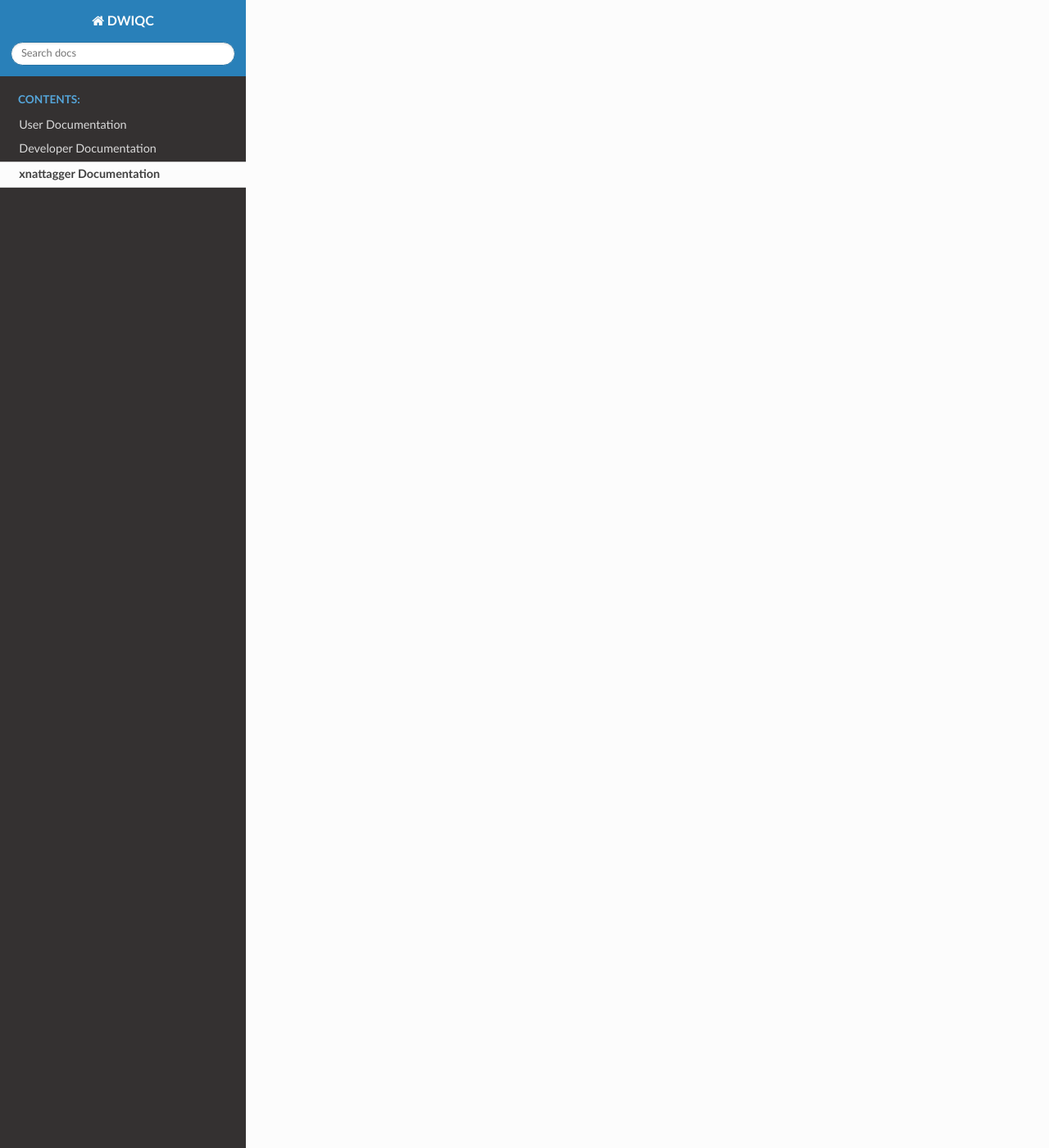
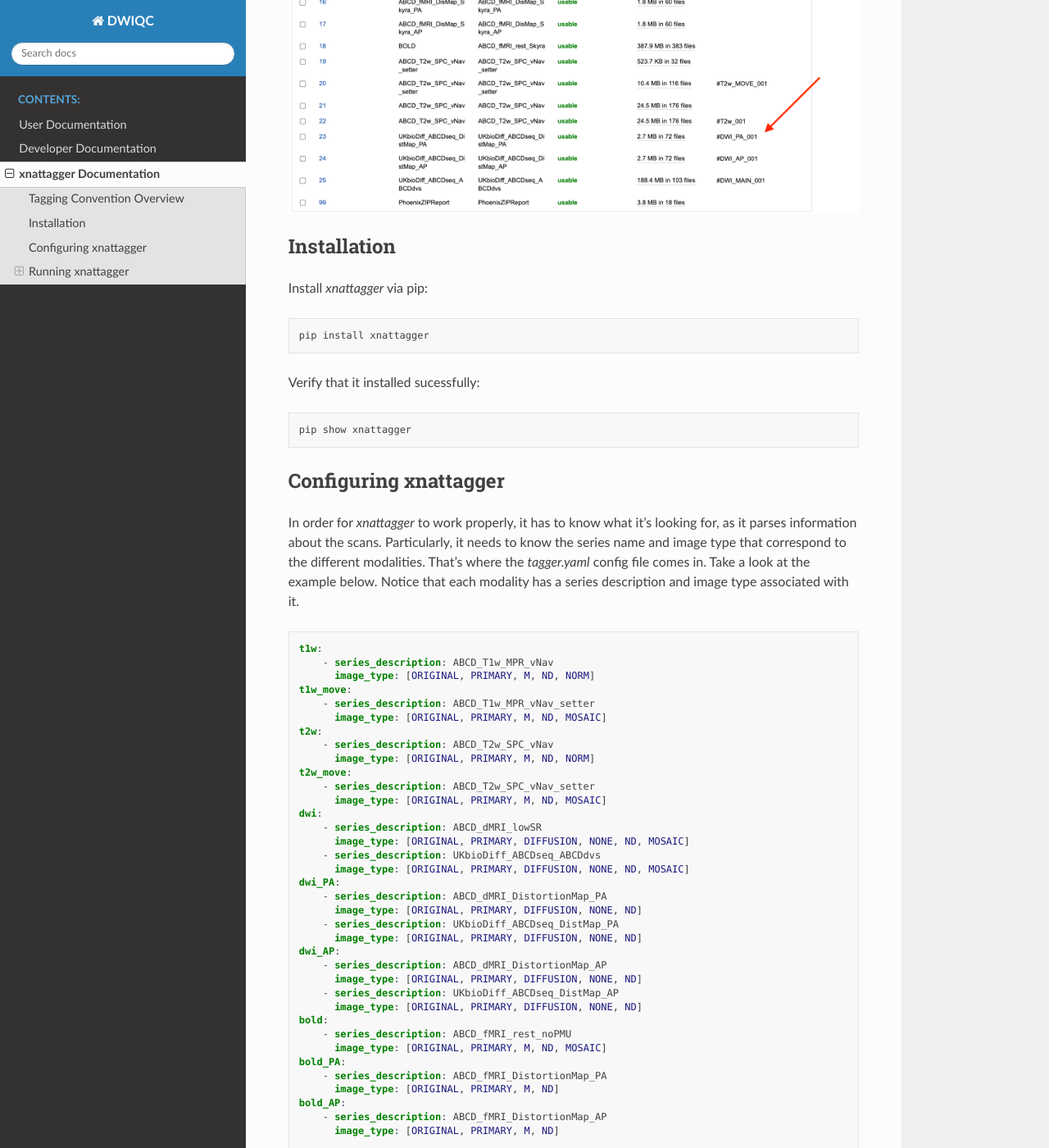
Before and after one commit to harvard-nrg/dwiqc, a Sphinx documentation site: the page built from docs/source/xnattagger.rst, in a window 1280 px wide and 1400 px high, scrolled down 1434 px. Shown: the whole window at 82% size. Built offline with Sphinx 7.4.7 and the Read the Docs theme 2.0.0, drawn with Linux system fonts in a browser that asks for light colours; some of the changed text lies outside the part shown.

Commit message:
added sections on xnattagger

```diff
--- a/docs/source/xnat.rst
+++ b/docs/source/xnat.rst
@@ -44,7 +44,6 @@
 
 Running the pipeline
 --------------------
-
 For the time being, *DWIQC* can only be run outside of XNAT on a High Performance Computing system (or a beefed up local machine). Please see the developer documentation for `installation`_ details before proceeding.
 
 Overview
--- a/docs/source/xnattagger.rst
+++ b/docs/source/xnattagger.rst
@@ -1,2 +1,110 @@
 xnattagger Documentation
 =========================
+
+*xnattagger* is a python command line tool that labels or "tags" scans within an XNAT instance according to user specifications.
+
+Tagging Convention Overview
+---------------------------
+
+"Tagging" refers to adding notes to your scans' notes field in XNAT. The example below shows the tag that will be added to the notes field for each of the different modalities using *xnattagger* along with some example series names for each modality.
+
+=========== ================================  ==================================================
+Type        Example series                    Note
+=========== ================================  ==================================================
+DWI         ``UKbioDiff_ABCDseq_ABCDdvs``     ``#DWI_MAIN_001, #DWI_MAIN_002, ..., #DWI_MAIN_N``
+DWI_PA_FMAP ``UKbioDiff_ABCDseq_DistMap_PA``  ``#DWI_PA_001, #DWI_PA_002, ..., #DWI_PA_N``
+DWI_AP_FMAP ``UKbioDiff_ABCDseq_DistMap_AP``  ``#DWI_AP_001, #DWI_AP_002, ..., #DWI_AP_N``
+BOLD        ``ABCD_fMRI_rest_noPMU``          ``#BOLD_001, #BOLD_002, ..., #BOLD_N``
+BOLD_PA     ``ABCD_fMRI_DistortionMap_PA``    ``#BOLD_PA_001, #BOLD_PA_002, ..., #BOLD_PA_N``
+BOLD_AP     ``ABCD_fMRI_DistortionMap_AP``    ``#BOLD_AP_001, #BOLD_AP_002, ..., #BOLD_AP_N``
+T1w         ``ABCD_T1w_MPR_vNav``             ``#T1w_001, #T1w_001, ..., #T1w_N``
+T1w_MOVE    ``ABCD_T1w_MPR_vNav_setter``      ``#T1w_MOVE_001, #T1w_MOVE_002, ..., #T1w_MOVE_N``
+T2w         ``ABCD_T2w_SPC_vNav``             ``#T2w_001, #T2w_002, ..., #T2w_N``
+T2w_MOVE    ``ABCD_T2w_SPC_vNav_setter``      ``#T2w_MOVE_001, #T2w_MOVE_002, ..., #T2w_MOVE_N``
+=========== ================================  ==================================================
+
+The image below displays an MR Session report page with populated notes.
+
+.. note::
+   Note that if a ``DWI`` scan has corresponding ``PA`` and ``AP`` scans, they should be assigned matching numbers. For example, ``#DWI_MAIN_001`` would correspond to ``#DWI_PA_001`` and ``#DWI_AP_001``.
+
+.. image:: images/xnat-scan-notes.png
+
+Installation
+------------
+
+Install *xnattagger* via pip:
+
+.. code-block:: shell
+
+    pip install xnattagger
+
+Verify that it installed sucessfully:
+
+.. code-block:: shell
+
+	pip show xnattagger
+
+Configuring xnattagger
+----------------------
+
+In order for *xnattagger* to work properly, it has to know what it's looking for, as it parses information about the scans. Particularly, it needs to know the series name and image type that correspond to the different modalities. That's where the *tagger.yaml* config file comes in. Take a look at the example below. Notice that each modality has a series description and image type associated with it.
+
+.. code-block:: yaml
+
+	t1w:
+	    - series_description: ABCD_T1w_MPR_vNav
+	      image_type: [ORIGINAL, PRIMARY, M, ND, NORM]
+	t1w_move:
+	    - series_description: ABCD_T1w_MPR_vNav_setter
+	      image_type: [ORIGINAL, PRIMARY, M, ND, MOSAIC]
+	t2w:
+	    - series_description: ABCD_T2w_SPC_vNav
+	      image_type: [ORIGINAL, PRIMARY, M, ND, NORM]
+	t2w_move:
+	    - series_description: ABCD_T2w_SPC_vNav_setter
+	      image_type: [ORIGINAL, PRIMARY, M, ND, MOSAIC]
+	dwi:
+	    - series_description: ABCD_dMRI_lowSR
+	      image_type: [ORIGINAL, PRIMARY, DIFFUSION, NONE, ND, MOSAIC]
+	    - series_description: UKbioDiff_ABCDseq_ABCDdvs
+	      image_type: [ORIGINAL, PRIMARY, DIFFUSION, NONE, ND, MOSAIC]
+	dwi_PA:
+	    - series_description: ABCD_dMRI_DistortionMap_PA
+	      image_type: [ORIGINAL, PRIMARY, DIFFUSION, NONE, ND]
+	    - series_description: UKbioDiff_ABCDseq_DistMap_PA
+	      image_type: [ORIGINAL, PRIMARY, DIFFUSION, NONE, ND]
+	dwi_AP:
+	    - series_description: ABCD_dMRI_DistortionMap_AP
+	      image_type: [ORIGINAL, PRIMARY, DIFFUSION, NONE, ND]
+	    - series_description: UKbioDiff_ABCDseq_DistMap_AP
+	      image_type: [ORIGINAL, PRIMARY, DIFFUSION, NONE, ND]
+	bold:
+	    - series_description: ABCD_fMRI_rest_noPMU
+	      image_type: [ORIGINAL, PRIMARY, M, ND, MOSAIC]
+	bold_PA:
+	    - series_description: ABCD_fMRI_DistortionMap_PA
+	      image_type: [ORIGINAL, PRIMARY, M, ND]
+	bold_AP:
+	    - series_description: ABCD_fMRI_DistortionMap_AP
+	      image_type: [ORIGINAL, PRIMARY, M, ND]
+
+Running xnattagger
+------------------
+
+Required Arguments
+^^^^^^^^^^^^^^^^^^
+
+*xnattagger* requires three arguments: `1) ---label` `2) ---target-modality` `3) ---xnat-alias`
+
+| 1. ``--label`` refers to the XNAT MR Session ID, which is found under XNAT PROJECT ---> SUBJECT ---> MR_SESSION
+
+.. image:: images/MR-Session.png
+
+| 2. ``--target-modality`` refers to which modalities you want to tag. This argument may be **one** of the following: ``dwi``, ``anat``, ``bold``, ``all``
+
+.. code-block:: shell
+
+	--target modality {dwi, anat, bold, all}
+
+| 3. ``--xnat-alias`` is the alias containing credentials associated with your XNAT instance. It can be created in a few `steps <https://yaxil.readthedocs.io/en/latest/xnat_auth.html>`_ with yaxil.
```
Also changed, not shown: other parts of docs/source/xnat.rst (+1 -1 lines).
